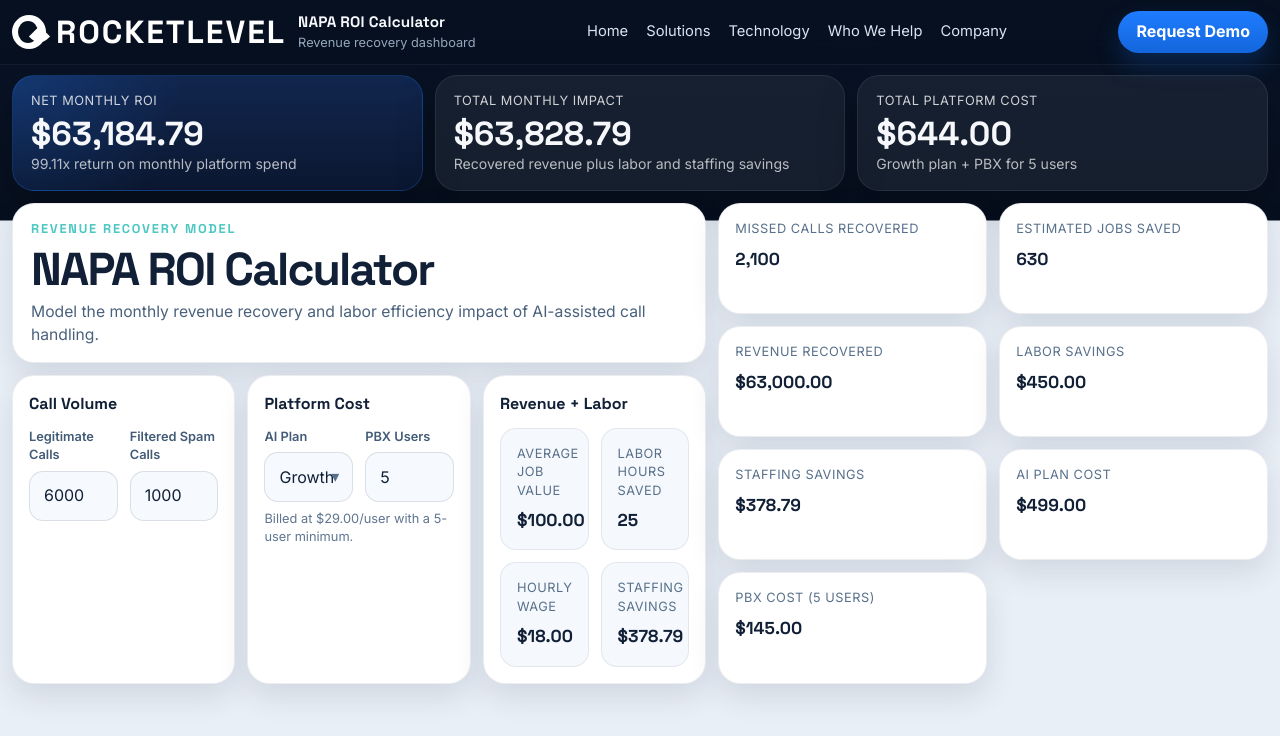
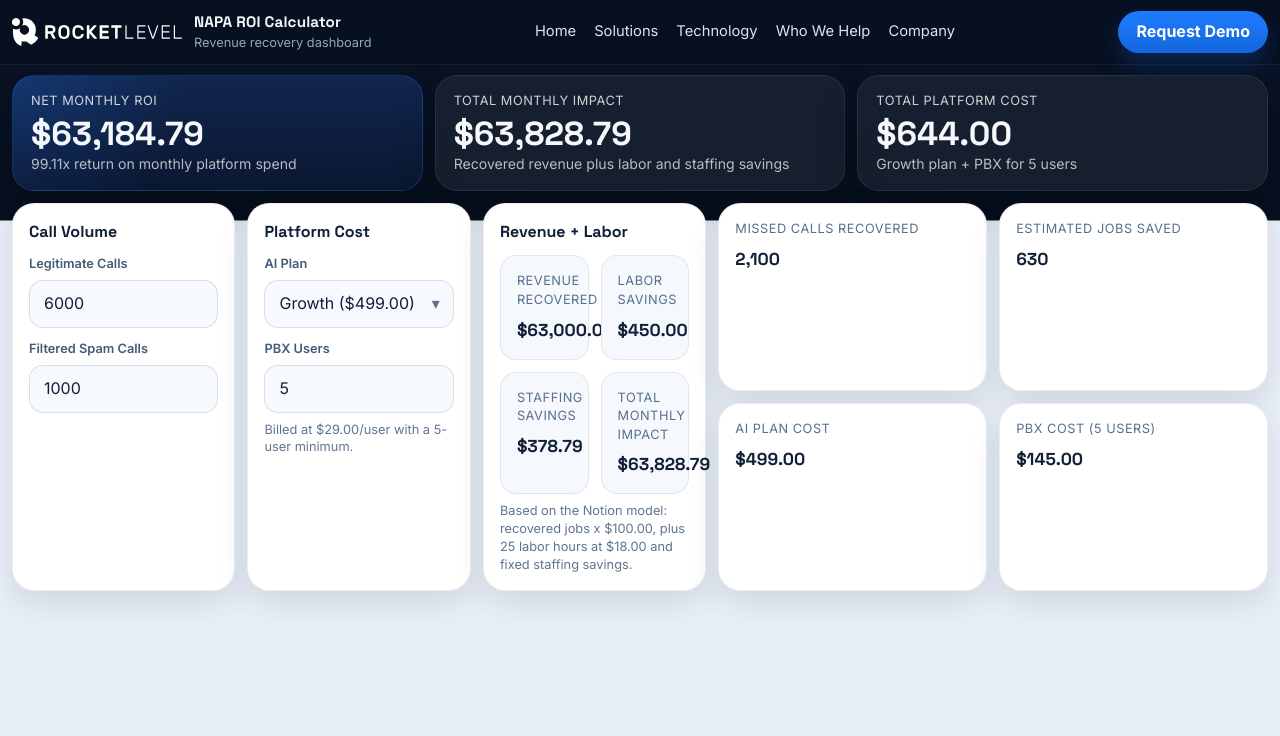
Before and after one commit to jakeconcharl/rocketnaparoicalculator, a React (Vite) app: page / in a window 1280 px wide. Shown: the top 736 px of the page. Built offline with nearby package versions, Linux system fonts and the light colour scheme.

Commit message:
Fix logo and refine compact dashboard layout

```diff
--- a/src/App.tsx
+++ b/src/App.tsx
@@ -9,6 +9,7 @@
   type AiPlanKey,
   type CalculatorInputs
 } from "./calculator";
+import rocketLevelLogo from "../rllogowhite.svg";
 
 type AppProps = {
   mode: "standalone" | "embed";
@@ -24,14 +25,6 @@
   { label: "Technology", href: "#impact" },
   { label: "Who We Help", href: "#assumptions" },
   { label: "Company", href: "#footer" }
-];
-
-const footerSolutions = [
-  "Digital Marketing",
-  "Outbound Sales",
-  "Inbound Sales",
-  "Managed Services",
-  "Commercial Systems"
 ];
 
 export function App({ mode, config }: AppProps) {
@@ -65,7 +58,7 @@
         <header className="site-header">
           <div className="site-header__inner">
             <a className="site-brand" href="https://rocketlevel.com/">
-              <RocketLevelLogo />
+              <img className="rocketlevel-logo" src={rocketLevelLogo} alt="RocketLevel" />
               <span className="site-brand__copy">
                 <strong>NAPA ROI Calculator</strong>
                 <em>Revenue recovery dashboard</em>
@@ -110,18 +103,10 @@
 
           <div className="dashboard-layout">
           <div className="dashboard-main">
-            {!isEmbed ? (
-              <section className="dashboard-intro">
-                <p className="eyebrow">Revenue Recovery Model</p>
-                <h1>{title}</h1>
-                <p className="subtitle">{subtitle}</p>
-              </section>
-            ) : null}
-
             <div className="controls-grid">
               <section className="group-card">
                 <h2>Call Volume</h2>
-                <div className="field-grid">
+                <div className="field-stack">
                   <label className="field">
                     <span>Legitimate Calls</span>
                     <div className="input-wrap">
@@ -156,7 +141,7 @@
 
               <section className="group-card">
                 <h2>Platform Cost</h2>
-                <div className="field-grid">
+                <div className="field-stack">
                   <label className="field">
                     <span>AI Plan</span>
                     <div className="input-wrap input-wrap--select">
@@ -198,22 +183,27 @@
                 <h2>Revenue + Labor</h2>
                 <div className="assumptions-grid">
                   <AssumptionCard
-                    label="Average Job Value"
-                    value={formatCurrency(defaultAssumptions.averageJobValue)}
+                    label="Revenue Recovered"
+                    value={formatCurrency(outputs.revenueRecovered)}
                   />
                   <AssumptionCard
-                    label="Labor Hours Saved"
-                    value={formatNumber(defaultAssumptions.laborHoursSaved)}
-                  />
-                  <AssumptionCard
-                    label="Hourly Wage"
-                    value={formatCurrency(defaultAssumptions.hourlyWage)}
+                    label="Labor Savings"
+                    value={formatCurrency(outputs.laborSavings)}
                   />
                   <AssumptionCard
                     label="Staffing Savings"
-                    value={formatCurrency(defaultAssumptions.staffingMonthlySavings)}
+                    value={formatCurrency(outputs.staffingLaborSavings)}
+                  />
+                  <AssumptionCard
+                    label="Total Monthly Impact"
+                    value={formatCurrency(outputs.totalImpact)}
                   />
                 </div>
+                <p className="helper-copy">
+                  Based on the Notion model: recovered jobs x {formatCurrency(defaultAssumptions.averageJobValue)}
+                  , plus {formatNumber(defaultAssumptions.laborHoursSaved)} labor hours at{" "}
+                  {formatCurrency(defaultAssumptions.hourlyWage)} and fixed staffing savings.
+                </p>
               </section>
             </div>
           </div>
@@ -227,18 +217,6 @@
               <ResultCard
                 label="Estimated Jobs Saved"
                 value={formatNumber(outputs.estimatedJobsLost)}
-              />
-              <ResultCard
-                label="Revenue Recovered"
-                value={formatCurrency(outputs.revenueRecovered)}
-              />
-              <ResultCard
-                label="Labor Savings"
-                value={formatCurrency(outputs.laborSavings)}
-              />
-              <ResultCard
-                label="Staffing Savings"
-                value={formatCurrency(outputs.staffingLaborSavings)}
               />
               <ResultCard
                 label="AI Plan Cost"
@@ -301,12 +279,3 @@
     </article>
   );
 }
-
-function RocketLevelLogo() {
-  return (
-    <span className="rocketlevel-logo" aria-label="RocketLevel">
-      <span className="rocketlevel-logo__mark" />
-      <span className="rocketlevel-logo__word">ROCKETLEVEL</span>
-    </span>
-  );
-}
--- a/src/styles.css
+++ b/src/styles.css
@@ -90,47 +90,10 @@
 }
 
 .rocketlevel-logo {
-  display: inline-flex;
-  align-items: center;
-  gap: 10px;
-  color: #ffffff;
-}
-
-.rocketlevel-logo__mark {
-  position: relative;
-  width: 34px;
-  height: 34px;
-  border-radius: 50%;
-  background: #ffffff;
+  display: block;
+  width: 170px;
+  height: auto;
   flex: 0 0 auto;
-}
-
-.rocketlevel-logo__mark::before {
-  content: "";
-  position: absolute;
-  inset: 6px 8px 6px 6px;
-  border-radius: 50%;
-  background: var(--bg-deep);
-}
-
-.rocketlevel-logo__mark::after {
-  content: "";
-  position: absolute;
-  right: -1px;
-  bottom: 5px;
-  width: 15px;
-  height: 15px;
-  border-radius: 0 0 12px 0;
-  background: #ffffff;
-  transform: rotate(45deg);
-}
-
-.rocketlevel-logo__word {
-  font-family: "Space Grotesk", sans-serif;
-  font-size: 2rem;
-  font-weight: 700;
-  letter-spacing: 0.06em;
-  line-height: 1;
 }
 
 .site-brand__copy {
@@ -245,7 +208,6 @@
   gap: 12px;
 }
 
-.dashboard-intro,
 .group-card,
 .result-card {
   background: var(--bg-card);
@@ -254,39 +216,10 @@
   box-shadow: 0 12px 30px rgba(22, 41, 74, 0.12);
 }
 
-.dashboard-intro {
-  padding: 16px 18px;
-}
-
-.eyebrow {
-  margin: 0 0 8px;
-  color: var(--brand-teal);
-  font-family: "Space Grotesk", sans-serif;
-  font-size: 0.8rem;
-  font-weight: 700;
-  letter-spacing: 0.14em;
-  text-transform: uppercase;
-}
-
 h1,
 h2,
 strong {
   font-family: "Space Grotesk", sans-serif;
-}
-
-h1 {
-  margin: 0;
-  color: var(--text-dark);
-  font-size: clamp(2rem, 3.6vw, 3.2rem);
-  line-height: 0.96;
-  letter-spacing: -0.04em;
-}
-
-.subtitle {
-  margin: 10px 0 0;
-  max-width: 56rem;
-  color: #4a617c;
-  font-size: 0.98rem;
 }
 
 .controls-grid {
@@ -297,6 +230,8 @@
 
 .group-card {
   padding: 16px;
+  display: grid;
+  align-content: start;
 }
 
 .group-card h2 {
@@ -310,6 +245,11 @@
 .result-card-grid {
   display: grid;
   grid-template-columns: repeat(2, minmax(0, 1fr));
+  gap: 12px;
+}
+
+.field-stack {
+  display: grid;
   gap: 12px;
 }
 
@@ -331,14 +271,15 @@
 .input-wrap input,
 .input-wrap select {
   width: 100%;
-  min-height: 50px;
+  min-height: 48px;
   border: 1px solid rgba(19, 34, 56, 0.12);
   border-radius: 14px;
-  padding: 11px 14px;
+  padding: 10px 14px;
   background: #f6f9fd;
   color: var(--text-dark);
   appearance: none;
 }
+
 
 .input-wrap--select::after {
   content: "▾";
@@ -414,10 +355,6 @@
   grid-template-columns: 1fr;
 }
 
-.app-shell--embed .dashboard-intro {
-  display: none;
-}
-
 @media (max-width: 1260px) {
   .site-nav {
     gap: 14px;
@@ -447,6 +384,11 @@
     grid-template-columns: 1fr;
   }
 
+  .field--row {
+    grid-template-columns: 1fr;
+    gap: 6px;
+  }
+
   .page-content {
     padding: 12px 0 18px;
   }
```
Also changed, not shown: rllogowhite.svg (added). Lines whose indentation alone changed are shown as unchanged.
